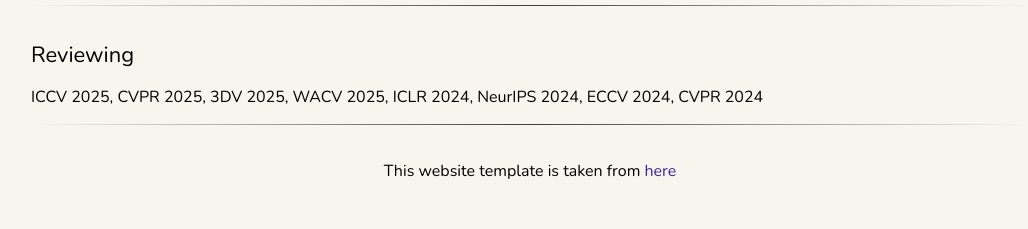
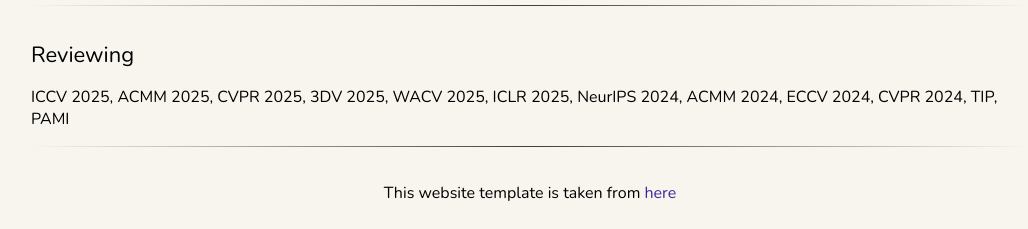
Before and after one commit to ankitdhim/ankitdhim.github.io, a plain HTML site: page index.html in a window 1280 px wide. Shown: the part 1846-2075 px from the top of the page, without its empty margins (110-1138 px from the left). Before the commit the page ends 2053 px from the top, so only its background shows below. Drawn offline with nearby package versions, Linux system fonts and the light colour scheme.

Commit message:
Update index.html with updated list of reviewed conferences.

```diff
--- a/index.html
+++ b/index.html
@@ -356,7 +356,7 @@
         <span style="font-size:22px">Reviewing</span>
         <br>
         <p style="padding-bottom:0px; text-align:left; font-family: 'Nunito', sans-serif; font-weight: 400">
-          ICCV 2025, CVPR 2025, 3DV 2025, WACV 2025, ICLR 2024, NeurIPS 2024, ECCV 2024, CVPR 2024
+          ICCV 2025, ACMM 2025, CVPR 2025, 3DV 2025, WACV 2025, ICLR 2025, NeurIPS 2024, ACMM 2024, ECCV 2024, CVPR 2024, TIP, PAMI
         </p>
       </p>
     <hr>
```
